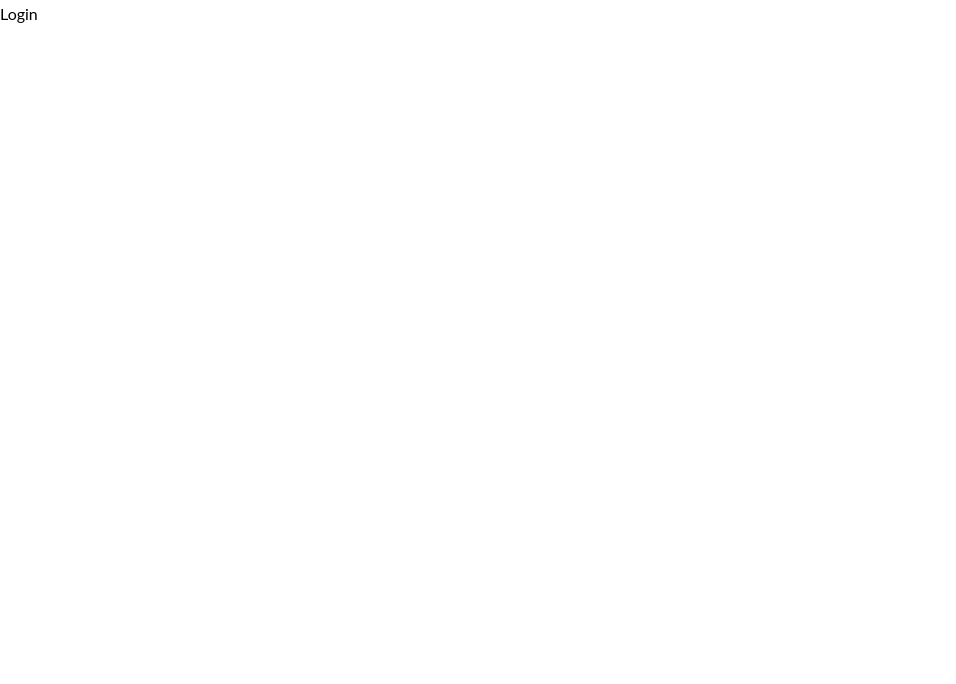
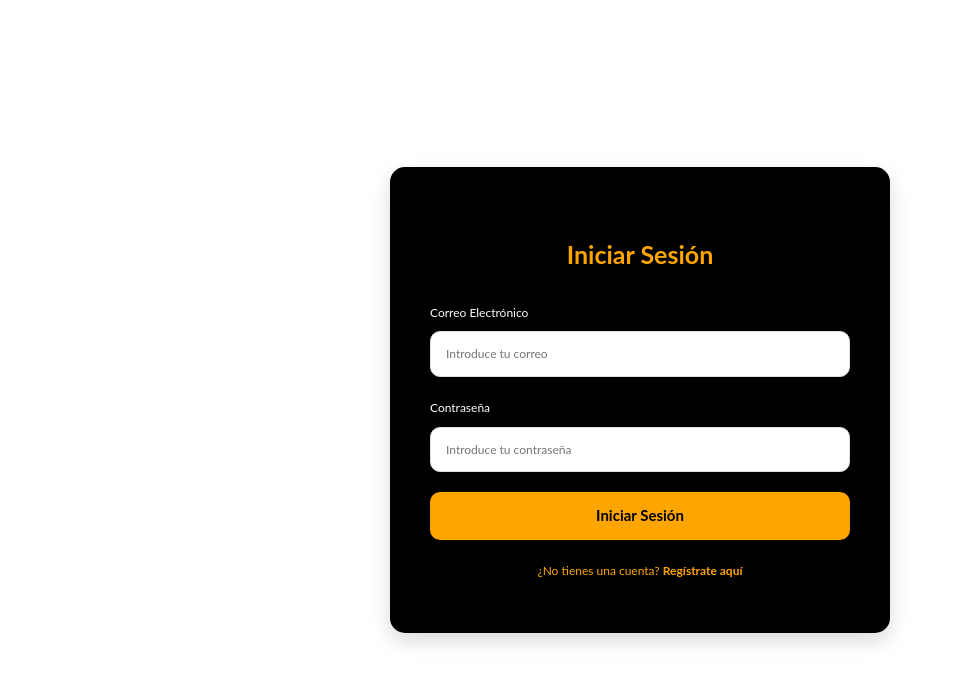
Before and after one commit to Axelcichello/tp2Plataformas, a React (Vite) app: page /Login in a window 1280 px wide. Shown: the top 684 px of the page, without its empty margins (0-956 px from the left). Built offline with nearby package versions, Linux system fonts and the light colour scheme.

Commit message:
se agrega login con ruta y estilo, sin persistencia

```diff
--- /dev/null
+++ b/src/LoginForm.css
@@ -0,0 +1,94 @@
+/* Contenedor principal */
+.login-container {
+    display: flex;
+    justify-content: center;
+    align-items: center;
+    min-height: 100vh;
+    background-color: #ffffff; /* Fondo blanco */
+    padding: 20px;
+  }
+
+  /* Tarjeta de login */
+  .login-card {
+    background-color: #000000; /* Fondo negro */
+    padding: 40px;
+    border-radius: 15px;
+    box-shadow: 0 8px 20px rgba(0, 0, 0, 0.15);
+    width: 100%;
+    max-width: 500px;
+    text-align: center;
+    color: #ffffff; /* Texto en blanco */
+  }
+
+  /* Títulos */
+  .login-card h2 {
+    margin-bottom: 25px;
+    font-size: 2.5rem; /* Título más grande */
+    color: #ffa500; /* Naranja para destacar */
+    font-weight: bold;
+  }
+
+  /* Grupo de inputs */
+  .input-group {
+    margin-bottom: 20px;
+    text-align: left;
+  }
+
+  /* Etiquetas */
+  .input-group label {
+    font-size: 1.2rem; /* Fuente más grande para etiquetas */
+    color: #ffffff; /* Texto en blanco */
+    margin-bottom: 8px;
+    display: block;
+  }
+
+  /* Inputs */
+  .input-group input {
+    width: 100%;
+    padding: 15px;
+    font-size: 1.2rem; /* Inputs con texto más grande */
+    border: 1px solid #ddd;
+    border-radius: 10px;
+    outline: none;
+    transition: all 0.3s ease;
+  }
+
+  .input-group input:focus {
+    border-color: #ffa500; /* Naranja para el enfoque */
+    box-shadow: 0 0 8px rgba(255, 165, 0, 0.4);
+  }
+
+  /* Botón */
+  .login-button {
+    width: 100%;
+    padding: 15px;
+    background-color: #ffa500; /* Naranja para el botón */
+    color: #000000; /* Texto en negro */
+    font-size: 1.5rem; /* Botón con texto más grande */
+    font-weight: bold;
+    border: none;
+    border-radius: 10px;
+    cursor: pointer;
+    transition: background-color 0.3s ease;
+  }
+
+  .login-button:hover {
+    background-color: #e08700; /* Naranja más oscuro al pasar el mouse */
+  }
+
+  /* Link de registro */
+  .signup-link {
+    margin-top: 20px;
+    font-size: 1.2rem; /* Fuente más grande */
+    color: #ffa500; /* Naranja para el link */
+  }
+
+  .signup-link a {
+    color: #ffa500;
+    text-decoration: none;
+    font-weight: bold;
+  }
+
+  .signup-link a:hover {
+    text-decoration: underline;
+  }
--- a/src/pages/Login.jsx
+++ b/src/pages/Login.jsx
@@ -1,9 +1,53 @@
-import React from 'react'
+import React, { useState } from 'react';
+import '../LoginForm.css'; // Archivo CSS para los estilos
 
-const Login = () => {
+const LoginForm = () => {
+  const [email, setEmail] = useState('');
+  const [password, setPassword] = useState('');
+
+  const handleSubmit = (e) => {
+    e.preventDefault();
+    console.log('Email:', email);
+    console.log('Password:', password);
+  };
+
   return (
-    <div>Login</div>
-  )
-}
+    <div className="login-container">
+      <div className="login-card">
+        <h2>Iniciar Sesión</h2>
+        <form onSubmit={handleSubmit}>
+          <div className="input-group">
+            <label htmlFor="email">Correo Electrónico</label>
+            <input
+              type="email"
+              id="email"
+              placeholder="Introduce tu correo"
+              value={email}
+              onChange={(e) => setEmail(e.target.value)}
+              required
+            />
+          </div>
+          <div className="input-group">
+            <label htmlFor="password">Contraseña</label>
+            <input
+              type="password"
+              id="password"
+              placeholder="Introduce tu contraseña"
+              value={password}
+              onChange={(e) => setPassword(e.target.value)}
+              required
+            />
+          </div>
+          <button type="submit" className="login-button">
+            Iniciar Sesión
+          </button>
+        </form>
+        <p className="signup-link">
+          ¿No tienes una cuenta? <a href="/signup">Regístrate aquí</a>
+        </p>
+      </div>
+    </div>
+  );
+};
 
-export default Login
+export default LoginForm;
```
Also changed, not shown: src/components/BannerHome.jsx (line endings or trailing spaces).
